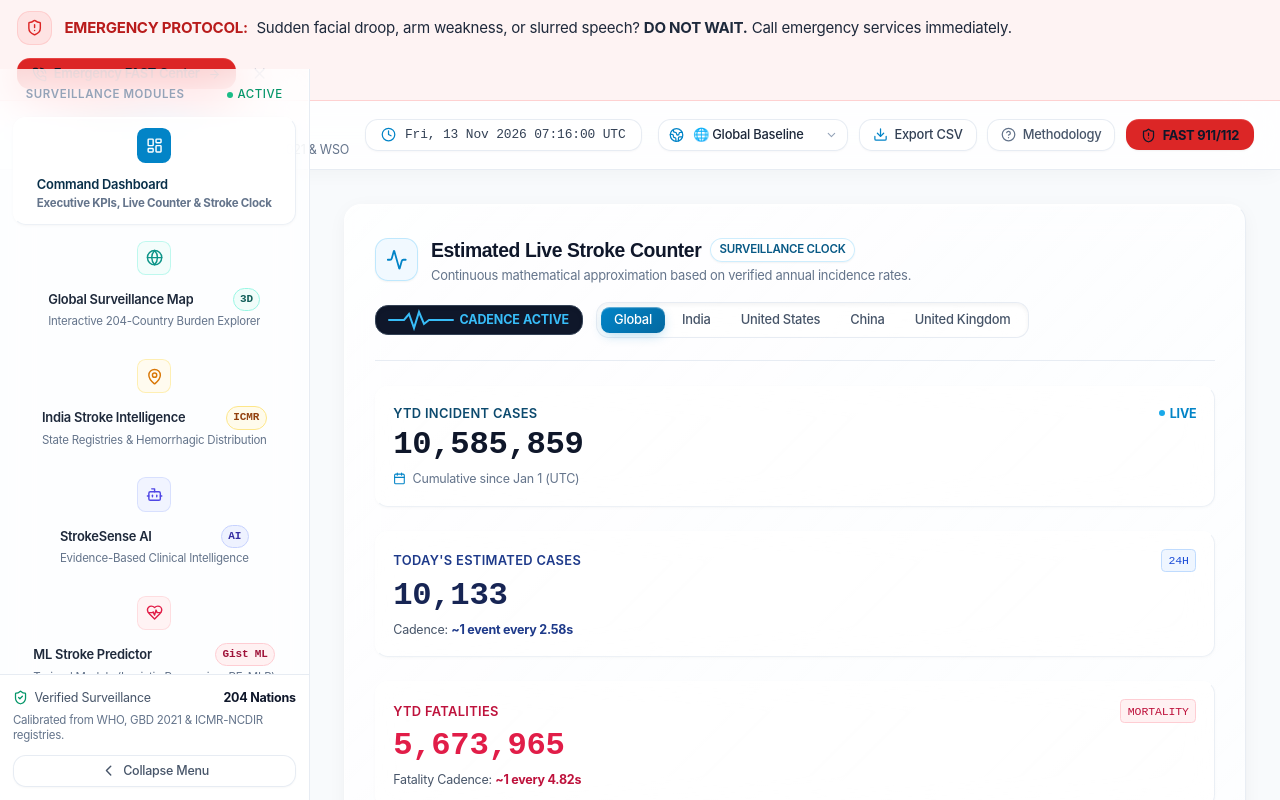
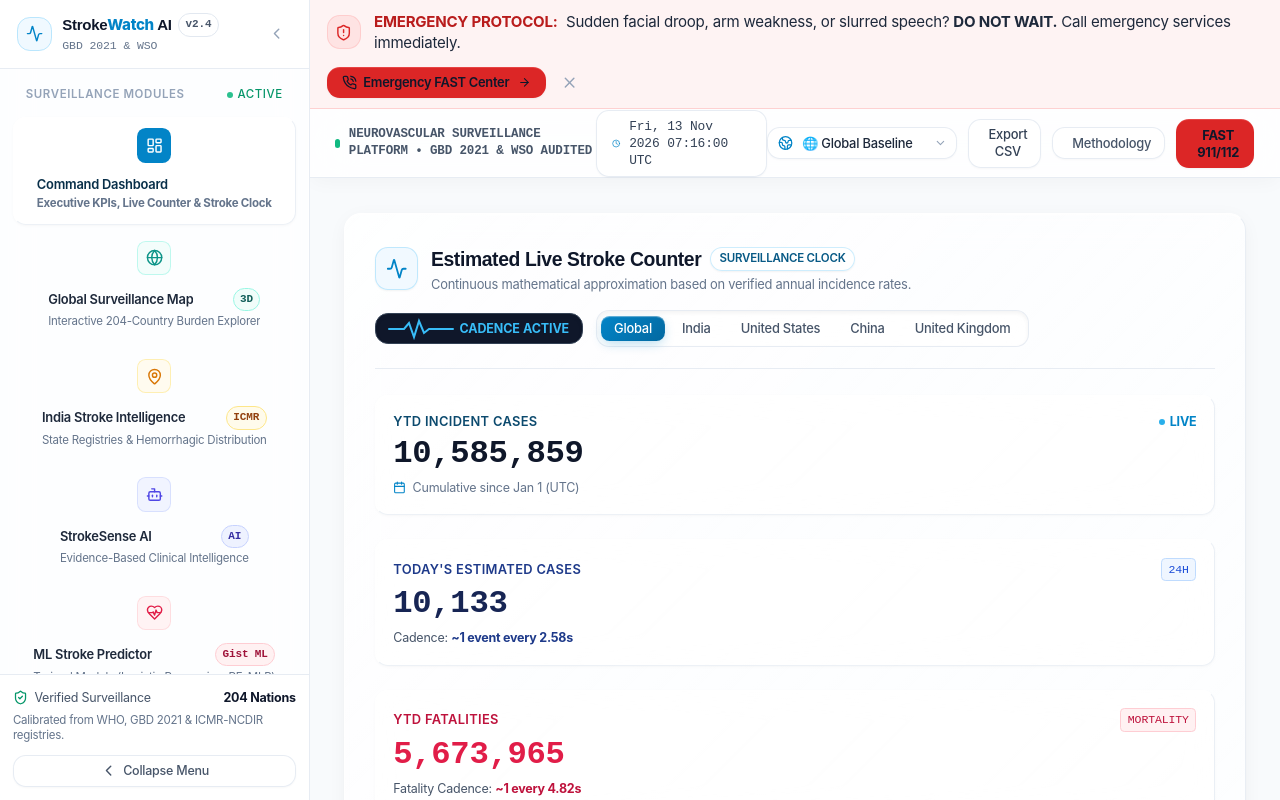
Before and after one commit to pure-soul-kk/strokewatch-ai, a Next.js app: page / in a window 1280 px wide. Shown: the top 800 px of the page. Built offline with nearby package versions, Linux system fonts and the light colour scheme; a web font is replaced by a local one.

Commit message:
fix(layout): decouple sidebar and header into independent columns to prevent collision

```diff
--- a/src/app/page.tsx
+++ b/src/app/page.tsx
@@ -34,11 +34,27 @@ export default function Home() {
   };
 
   return (
-    <div className="min-h-screen bg-[#F8FAFC] text-slate-900 flex flex-col font-sans selection:bg-sky-100 selection:text-sky-900">
+    <div className="min-h-screen bg-[#F8FAFC] text-slate-900 flex font-sans selection:bg-sky-100 selection:text-sky-900">
+      {/* Navigation Sidebar (owns left column on desktop: inset-y-0 left-0) */}
+      <Sidebar
+        activeTab={activeTab}
+        onSelectTab={setActiveTab}
+        isCollapsed={isSidebarCollapsed}
+        onToggleCollapse={() => setIsSidebarCollapsed(!isSidebarCollapsed)}
+        isOpenMobile={isMobileSidebarOpen}
+        onCloseMobile={() => setIsMobileSidebarOpen(false)}
+      />
+
+      {/* Main Right Shell (Header + Canvas) */}
+      <div
+        className={`flex-1 flex flex-col min-w-0 transition-all duration-300 ease-in-out ${
+          isSidebarCollapsed ? 'lg:pl-20' : 'lg:pl-72'
+        }`}
+      >
         {/* Top Critical Alert Banner */}
         <EmergencyBanner onOpenFastModal={handleOpenFastCenter} />
 
-      {/* Main Command Header */}
+        {/* Main Command Header (Sticky Top to the right of the Sidebar) */}
         <Header
           selectedRegion={selectedRegion}
           onSelectRegion={(reg) => {
@@ -52,24 +68,8 @@ export default function Home() {
           onToggleSidebar={() => setIsMobileSidebarOpen(!isMobileSidebarOpen)}
         />
 
-      {/* Body Area with Sidebar and Main Content Canvas */}
-      <div className="flex-1 flex relative">
-        {/* Navigation Sidebar */}
-        <Sidebar
-          activeTab={activeTab}
-          onSelectTab={setActiveTab}
-          isCollapsed={isSidebarCollapsed}
-          onToggleCollapse={() => setIsSidebarCollapsed(!isSidebarCollapsed)}
-          isOpenMobile={isMobileSidebarOpen}
-          onCloseMobile={() => setIsMobileSidebarOpen(false)}
-        />
-
         {/* Content Canvas */}
-        <main
-          className={`flex-1 transition-all duration-300 ease-in-out p-4 sm:p-6 lg:p-8 overflow-y-auto bg-[#F8FAFC] ${
-            isSidebarCollapsed ? 'lg:ml-20' : 'lg:ml-72'
-          }`}
-        >
+        <main className="flex-1 p-4 sm:p-6 lg:p-8 overflow-y-auto bg-[#F8FAFC]">
           <div className="max-w-7xl mx-auto space-y-8">
             {/* 1. Dashboard View */}
             {activeTab === 'dashboard' && (
--- a/src/components/layout/Header.tsx
+++ b/src/components/layout/Header.tsx
@@ -47,7 +47,7 @@ export const Header: React.FC<HeaderProps> = ({
 
   return (
     <header className="sticky top-0 z-30 h-16 glass-header px-4 lg:px-6 flex items-center justify-between">
-      {/* Left: Mobile hamburger & branding */}
+      {/* Left: Mobile hamburger & branding, Desktop Surveillance Beacon */}
       <div className="flex items-center gap-3">
         <button
           onClick={onToggleSidebar}
@@ -57,25 +57,22 @@ export const Header: React.FC<HeaderProps> = ({
           <Menu className="w-5 h-5" />
         </button>
 
-        <div className="flex items-center gap-2.5">
-          <div className="flex items-center justify-center w-9 h-9 rounded-xl bg-sky-50/90 border border-sky-200/90 text-sky-600 font-bold shadow-sm">
-            <Activity className="w-5 h-5" />
+        {/* Mobile branding */}
+        <div className="flex items-center gap-2 lg:hidden">
+          <div className="flex items-center justify-center w-8 h-8 rounded-xl bg-sky-50 border border-sky-200 text-sky-600 font-bold shadow-2xs">
+            <Activity className="w-4 h-4" />
           </div>
+          <div>
+            <span className="font-extrabold text-sm tracking-tight text-slate-900 heading-rounded">
+              Stroke<span className="text-sky-600">Watch</span> AI
+            </span>
+          </div>
+        </div>
 
-          <div>
-            <div className="flex items-center gap-2">
-              <span className="font-extrabold text-base lg:text-lg tracking-tight text-slate-900 heading-rounded">
-                Stroke<span className="text-sky-600">Watch</span> AI
-              </span>
-              <span className="text-[10px] font-medium px-2 py-0.5 rounded-full bg-white/80 text-slate-600 border border-slate-200/90 shadow-sm">
-                v2.4
-              </span>
-            </div>
-            <div className="hidden sm:flex items-center gap-1.5 text-[11px] text-slate-500">
-              <span className="w-1.5 h-1.5 rounded-full bg-emerald-500 inline-block" />
-              <span>Global Surveillance Active • GBD 2021 & WSO</span>
-            </div>
-          </div>
+        {/* Desktop Status Beacon */}
+        <div className="hidden lg:flex items-center gap-2 text-xs font-medium text-slate-700">
+          <span className="w-2 h-2 rounded-full bg-emerald-500 animate-pulse" />
+          <span className="font-mono text-slate-600 uppercase text-[11px] font-bold">NEUROVASCULAR SURVEILLANCE PLATFORM • GBD 2021 & WSO AUDITED</span>
         </div>
       </div>
 
--- a/src/components/layout/Sidebar.tsx
+++ b/src/components/layout/Sidebar.tsx
@@ -14,7 +14,9 @@ import {
   ChevronLeft,
   ChevronRight,
   ShieldCheck,
-  CheckCircle2
+  CheckCircle2,
+  Activity,
+  X
 } from 'lucide-react';
 
 export type NavTab =
@@ -169,17 +171,57 @@ export const Sidebar: React.FC<SidebarProps> = ({
       {isOpenMobile && (
         <div
           onClick={onCloseMobile}
-          className="fixed inset-0 z-40 bg-slate-900/40 backdrop-blur-sm lg:hidden"
+          className="fixed inset-0 z-50 bg-slate-900/50 backdrop-blur-sm lg:hidden transition-opacity"
         />
       )}
 
       <aside
-        className={`fixed top-16 bottom-0 left-0 z-40 glass-sidebar flex flex-col transition-all duration-300 ease-in-out ${
+        className={`fixed inset-y-0 left-0 z-50 lg:z-40 glass-sidebar flex flex-col transition-all duration-300 ease-in-out bg-white/95 lg:bg-white/80 border-r border-slate-200/80 ${
           isCollapsed ? 'w-20' : 'w-72'
         } ${
-          isOpenMobile ? 'translate-x-0' : '-translate-x-full lg:translate-x-0'
+          isOpenMobile ? 'translate-x-0 shadow-2xl' : '-translate-x-full lg:translate-x-0'
         }`}
       >
+        {/* Sidebar Header & Brand Anchor */}
+        <div className="h-16 flex items-center justify-between px-4 border-b border-slate-200/80 bg-white/70 backdrop-blur-md flex-shrink-0">
+          <div className="flex items-center gap-2.5 min-w-0">
+            <div className="flex items-center justify-center w-8 h-8 rounded-xl bg-sky-50 border border-sky-200 text-sky-600 font-bold shadow-2xs flex-shrink-0">
+              <Activity className="w-4 h-4" />
+            </div>
+            {!isCollapsed && (
+              <div className="min-w-0">
+                <div className="flex items-center gap-1.5">
+                  <span className="font-extrabold text-sm tracking-tight text-slate-900 heading-rounded truncate">
+                    Stroke<span className="text-sky-600">Watch</span> AI
+                  </span>
+                  <span className="text-[9px] font-bold px-1.5 py-0.5 rounded-full bg-white text-slate-600 border border-slate-200 font-mono">
+                    v2.4
+                  </span>
+                </div>
+                <div className="text-[10px] text-slate-500 font-mono truncate">GBD 2021 & WSO</div>
+              </div>
+            )}
+          </div>
+
+          {/* Desktop collapse toggle */}
+          <button
+            onClick={onToggleCollapse}
+            className="hidden lg:flex p-1.5 rounded-lg text-slate-400 hover:text-slate-700 hover:bg-slate-100 transition-colors"
+            title={isCollapsed ? 'Expand sidebar' : 'Collapse sidebar'}
+          >
+            {isCollapsed ? <ChevronRight className="w-4 h-4" /> : <ChevronLeft className="w-4 h-4" />}
+          </button>
+
+          {/* Mobile close button */}
+          <button
+            onClick={onCloseMobile}
+            className="lg:hidden p-1.5 rounded-lg text-slate-400 hover:text-slate-700 hover:bg-slate-100 transition-colors"
+            title="Close navigation"
+          >
+            <X className="w-4 h-4" />
+          </button>
+        </div>
+
         {/* Navigation list */}
         <div className="flex-1 py-4 px-3 space-y-1 overflow-y-auto">
           <div className="px-3 pb-2 text-[10px] font-semibold uppercase tracking-wider text-slate-400 flex items-center justify-between">
```
Lines whose indentation alone changed are shown as unchanged.
